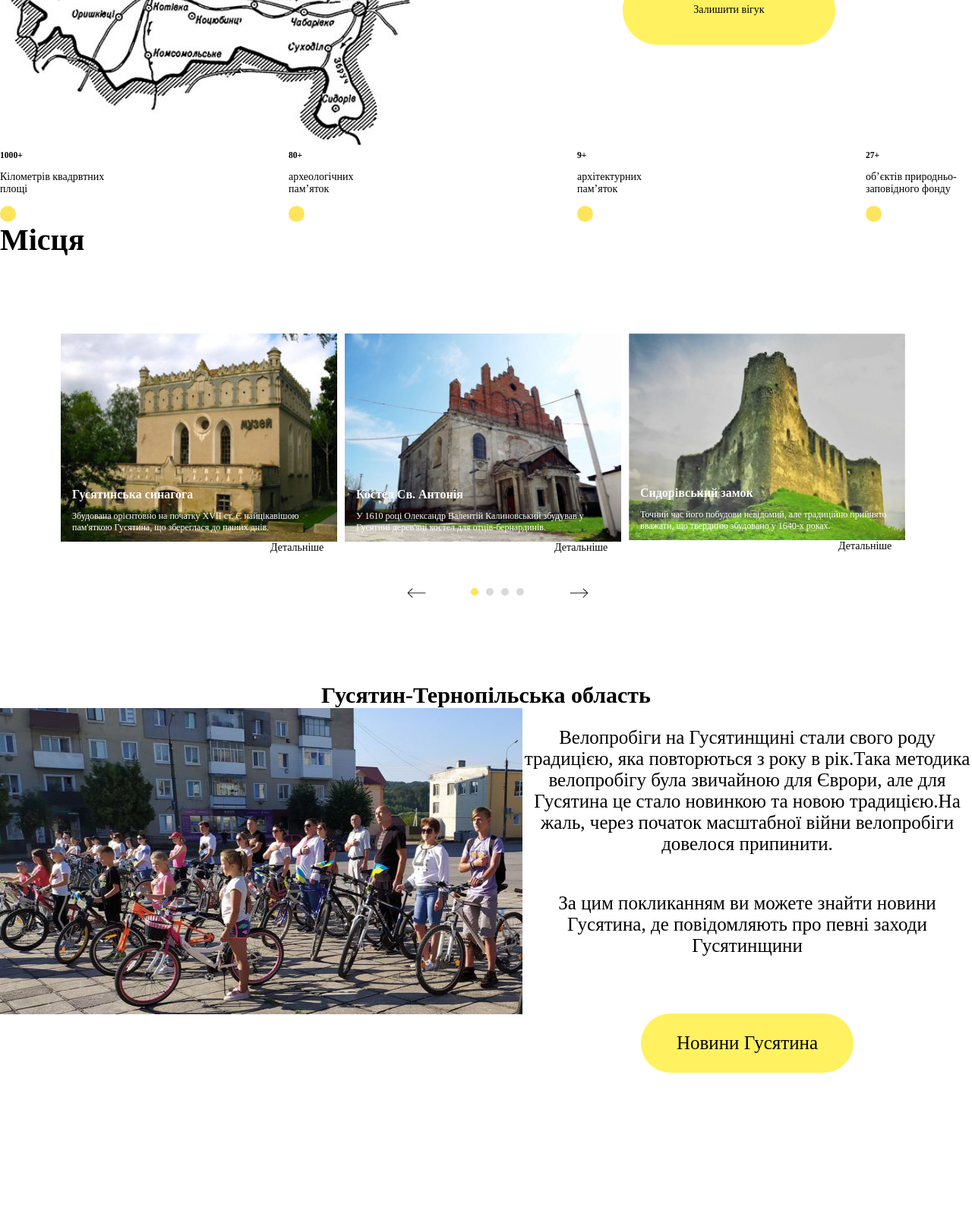
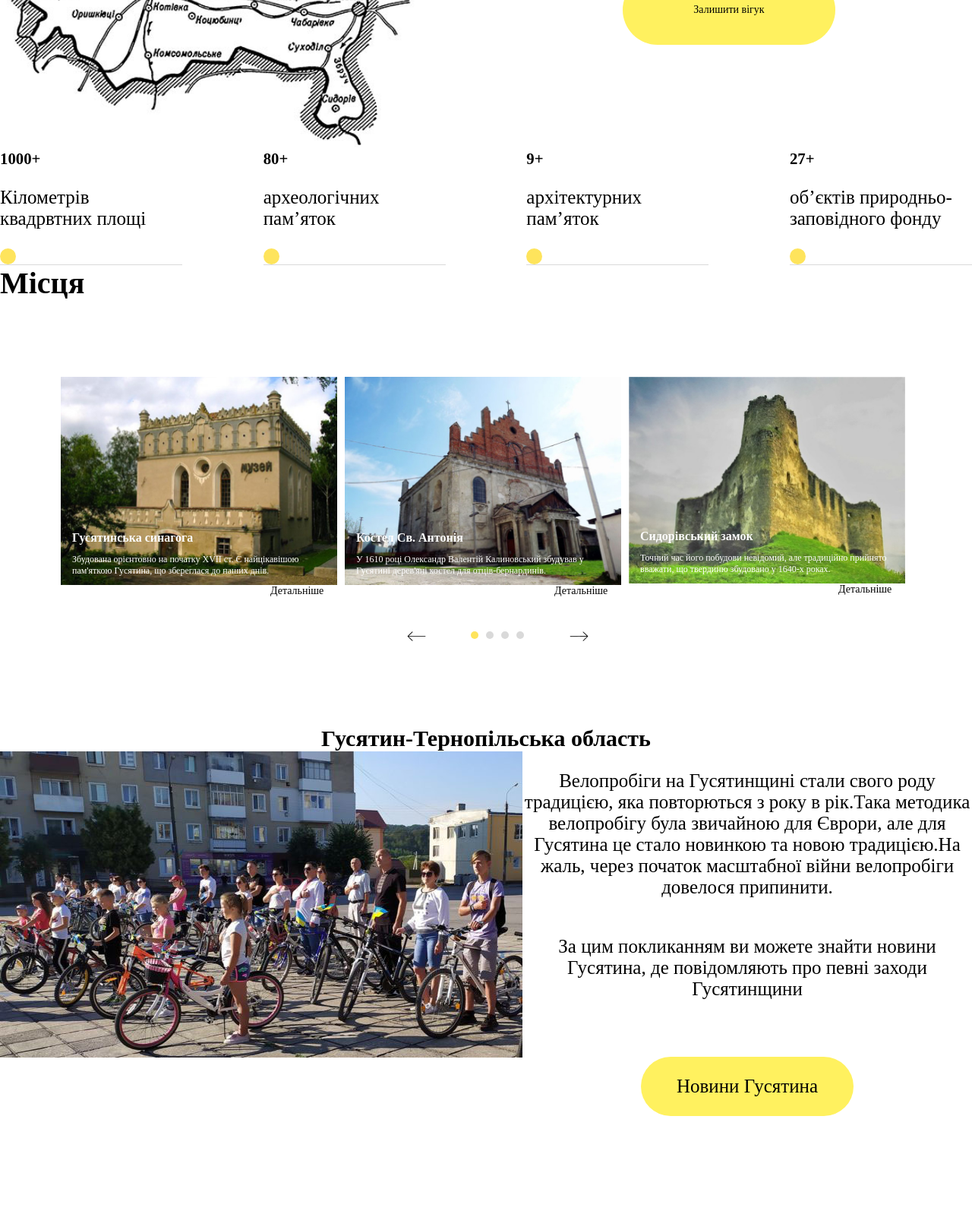
Before and after one commit to Kximikx/ukraineproject, a PHP site: page / in a window 1280 px wide. Shown: the part 1532-3151 px from the top of the page at 76% size. Before the commit the page ends 2944 px from the top, so only its background shows below. Run offline with PHP 8.4, Linux system fonts and the light colour scheme; grey boxes are pictures that could not be loaded.

Commit message:
Задання розміру та ширини лічильника та спроба додавання лінії

```diff
--- a/css/main.css
+++ b/css/main.css
@@ -297,11 +297,16 @@ header,
     justify-content: space-between;
 }
 .counter_item {
-    max-width: 140px;
+    max-width: 240px;
+    font-size: 25px;
 }
 .counter_item .point {
     width: 21px;
     height: 21px;
     background-color: #FEE45C;
     border-radius: 100%;
+   /* border-bottom:#000;*/
 }
+.counter_item .line {
+    border-bottom: 1px solid #D9D9D9;
+}
--- a/index.html
+++ b/index.html
@@ -50,21 +50,25 @@
             <h5>1000+</h5>
             <p>Кілометрів квадрвтних площі </p>
             <div class="point"></div>
+            <div class="line"></div>
          </div>
          <div class="counter_item">
             <h5>80+</h5>
             <p>археологічних пам’яток</p>
             <div class="point"></div>
+            <div class="line"></div>
          </div>
          <div class="counter_item">
             <h5>9+</h5>
             <p>архітектурних пам’яток </p>
             <div class="point"></div>
+            <div class="line"></div>
          </div>
          <div class="counter_item">
             <h5>27+</h5>
             <p>об’єктів природньо-заповідного фонду </p>
             <div class="point"></div>
+            <div class="line"></div>
          </div>
     </section>
     <section id="places" class="places">
```
